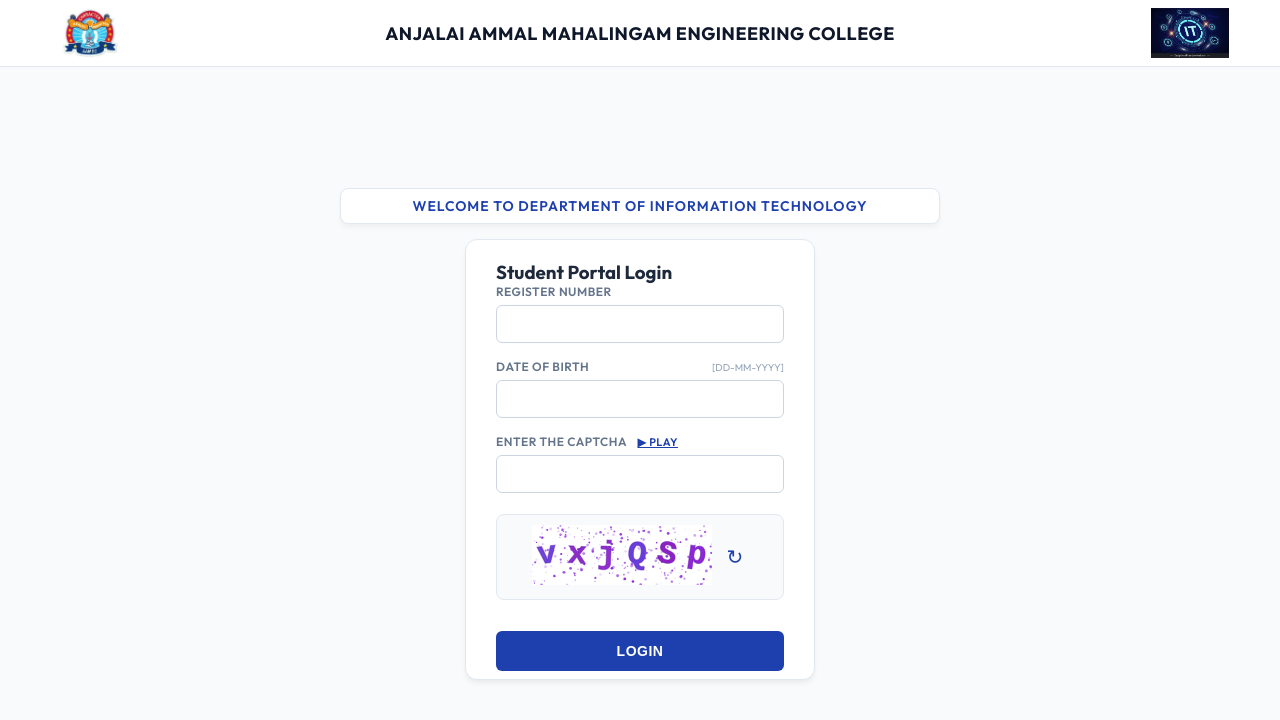
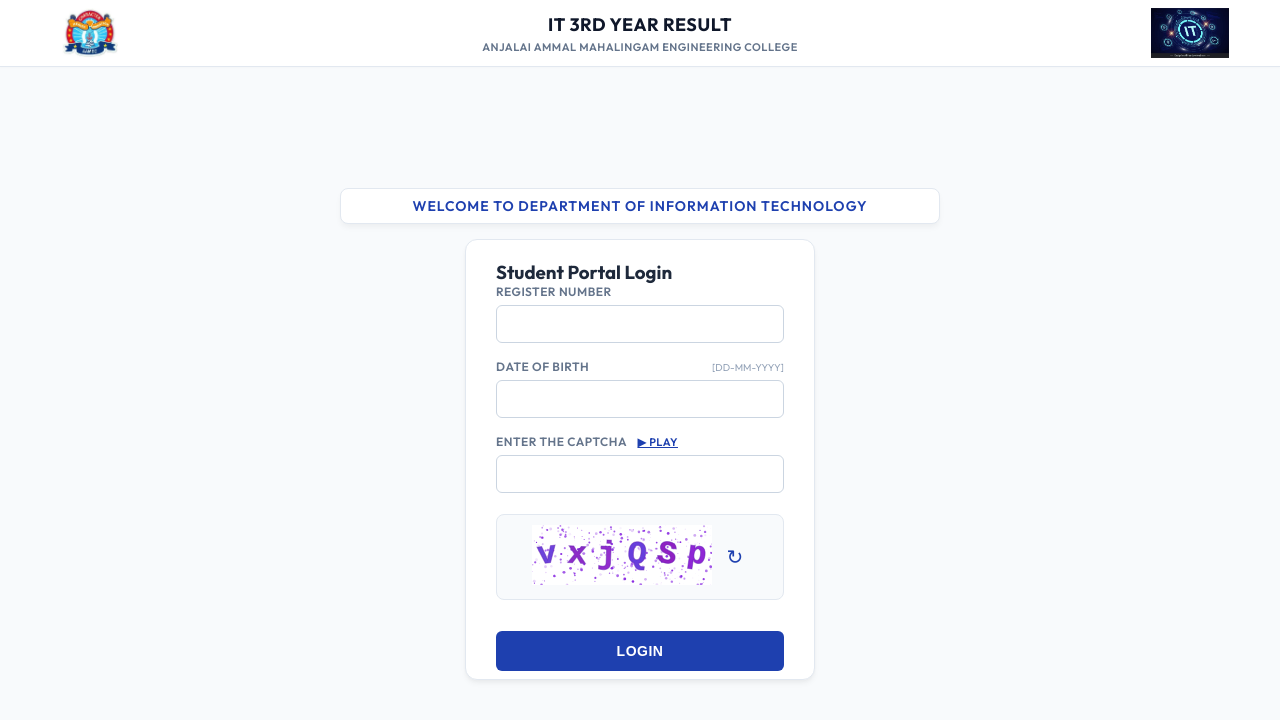
Before and after one commit to NANDHAKUMAR54129/nov-dec-result, a React (Create React App) app in the folder anna-university-otp/: page / in a window 1280 px wide. Shown: the top 720 px of the page. Built offline with nearby package versions, Linux system fonts and the light colour scheme; the HTML template or start-up script is replaced by a standard one.

Commit message:
update title to IT 3rd year result

```diff
--- a/anna-university-otp/public/index.html
+++ b/anna-university-otp/public/index.html
@@ -4,7 +4,7 @@
 <head>
   <meta charset="utf-8" />
   <meta name="viewport" content="width=device-width, initial-scale=1" />
-  <title>Anna University OTP</title>
+  <title>IT 3rd year result</title>
 </head>
 
 <body>
--- a/anna-university-otp/src/App.css
+++ b/anna-university-otp/src/App.css
@@ -68,6 +68,15 @@
   color: #0f172a;
   margin: 0;
   text-transform: uppercase;
+}
+
+.college-subtitle {
+  font-size: 11px;
+  font-weight: 600;
+  color: #64748b;
+  margin: 4px 0 0 0;
+  text-transform: uppercase;
+  letter-spacing: 0.5px;
 }
 
 /* --- MAIN CONTENT & BANNER --- */
--- a/anna-university-otp/src/App.js
+++ b/anna-university-otp/src/App.js
@@ -175,7 +175,8 @@ function App() {
           <img src={aamecLogo} alt="AAMEC Logo" className="au-logo" />
         </div>
         <div className="header-titles">
-          <h1>ANJALAI AMMAL MAHALINGAM ENGINEERING COLLEGE</h1>
+          <h1>IT 3rd Year Result</h1>
+          <h2 className="college-subtitle">ANJALAI AMMAL MAHALINGAM ENGINEERING COLLEGE</h2>
         </div>
         <div className="logo-container right-logo">
           <img src={rightLogo} alt="IT Logo" className="au-logo" />
--- a/anna-university-otp/src/Dashboard.js
+++ b/anna-university-otp/src/Dashboard.js
@@ -60,8 +60,8 @@ function Dashboard({ user, onLogout }) {
           <img src={aamecLogo} alt="AAMEC Logo" className="dashboard-logo" />
         </div>
         <div className="dashboard-title-container">
-          <h1 className="college-title">ANJALAI AMMAL MAHALINGAM ENGINEERING COLLEGE</h1>
-          <h2 className="dept-title">DEPARTMENT OF INFORMATION TECHNOLOGY</h2>
+          <h1 className="college-title">IT 3rd Year Result</h1>
+          <h2 className="dept-title">ANJALAI AMMAL MAHALINGAM ENGINEERING COLLEGE</h2>
         </div>
         <div className="header-logo-container">
           <img src={rightLogo} alt="IT Logo" className="dashboard-logo" />
```
